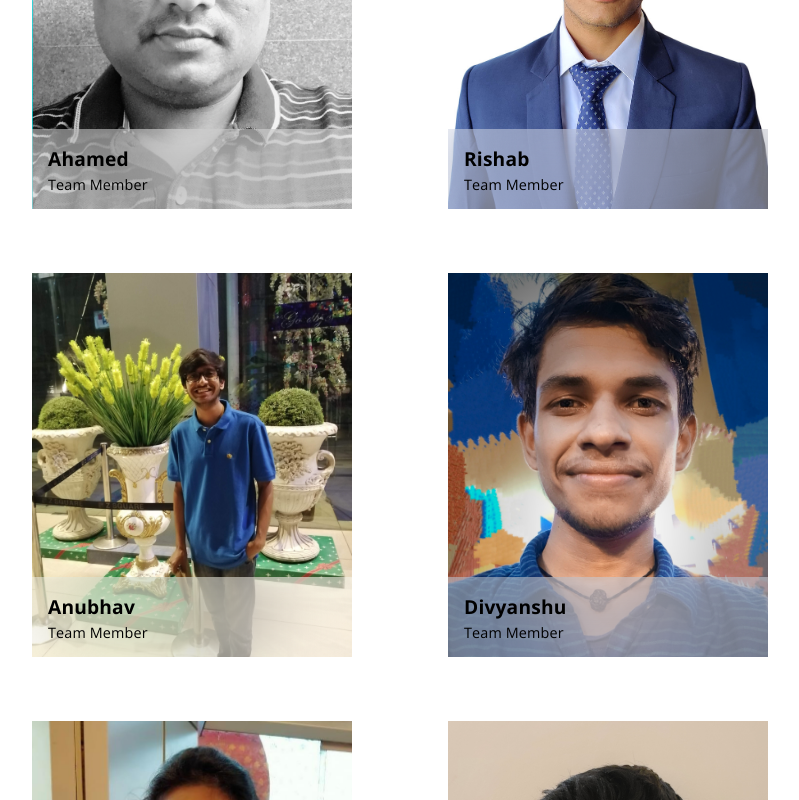
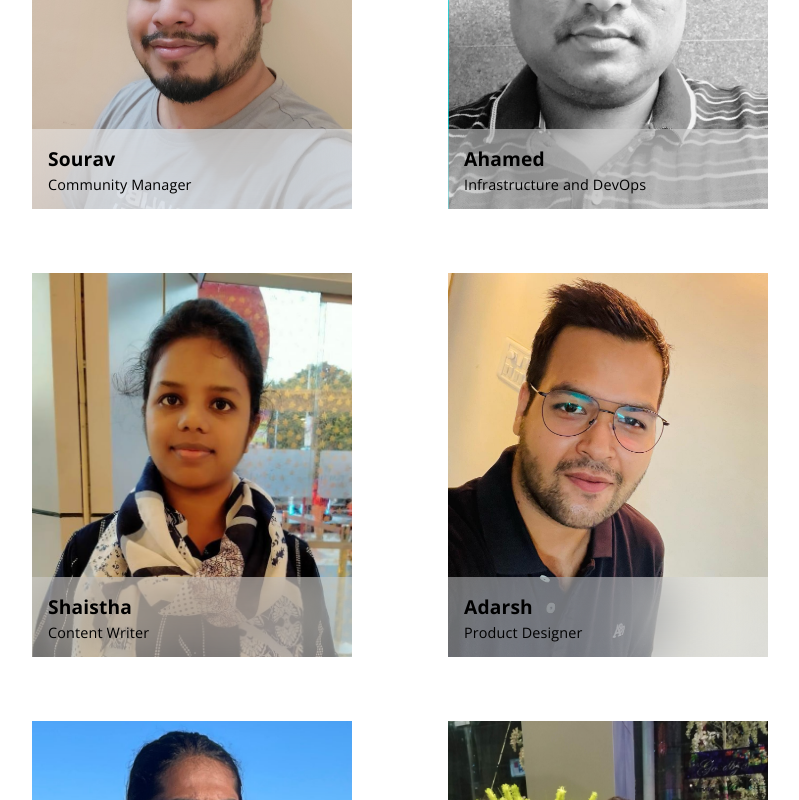
Before and after one commit to NimbleEdge/community.nimbleedge.ai, a React (Create React App) app: page /about-us in a window 1280 px wide. Shown: the part 1860-2660 px from the top of the page, without its empty margins (240-1039 px from the left). Built offline with nearby package versions, Linux system fonts and the light colour scheme; no server answers.

Commit message:
Update positions

```diff
--- a/src/pages/aboutus/data/index.js
+++ b/src/pages/aboutus/data/index.js
@@ -23,53 +23,48 @@ export const data = [
     image: AYUSH,
   },
   {
+    name: "Rishab",
+    designation: "Operations Manager",
+    image: RISHAB,
+  },
+  {
     name: "Ramesht",
-    designation: "Team Member",
+    designation: "Hacker",
     image: RAMESHT,
   },
   {
+    name: "Sourav",
+    designation: "Community Manager",
+    image: SOURAV,
+  },
+  {
+    name: "Ahamed",
+    designation: "Infrastructure and DevOps",
+    image: AHAMED,
+  },
+  {
+    name: "Shaistha",
+    designation: "Content Writer",
+    image: SHAISTHA,
+  },
+  {
+    name: "Adarsh",
+    designation: "Product Designer",
+    image: ADARSH,
+  },
+  {
     name: "Yash Vardhan",
-    designation: "Team Member",
+    designation: "Contributor",
     image: YASH,
   },
   {
-    name: "Ahamed",
-    designation: "Team Member",
-    image: AHAMED,
-  },
-  {
-    name: "Rishab",
-    designation: "Team Member",
-    image: RISHAB,
-  },
-  {
     name: "Anubhav",
-    designation: "Team Member",
+    designation: "Contributor",
     image: ANUBHAV,
   },
   {
-    name: "Divyanshu",
-    designation: "Team Member",
-    image: DIVYANSHU,
-  },
-  {
-    name: "Shaistha",
-    designation: "Team Member",
-    image: SHAISTHA,
-  },
-  {
-    name: "Sourav",
-    designation: "Team Member",
-    image: SOURAV,
-  },
-  {
     name: "Sameer",
-    designation: "Team Member",
+    designation: "Contributor",
     image: SAMEER,
   },
-  {
-    name: "Adarsh",
-    designation: "Team Member",
-    image: ADARSH,
-  },
 ];
```
